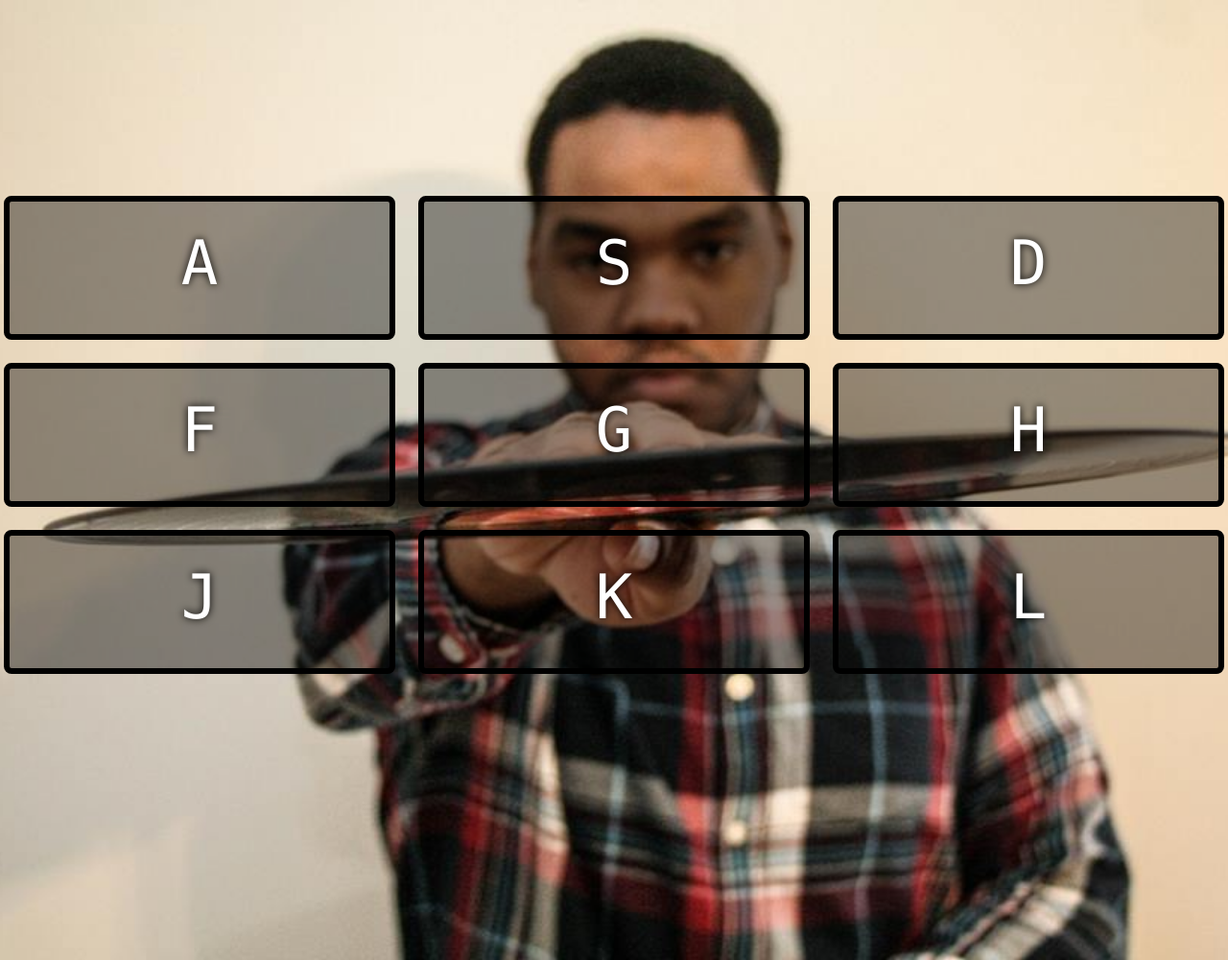
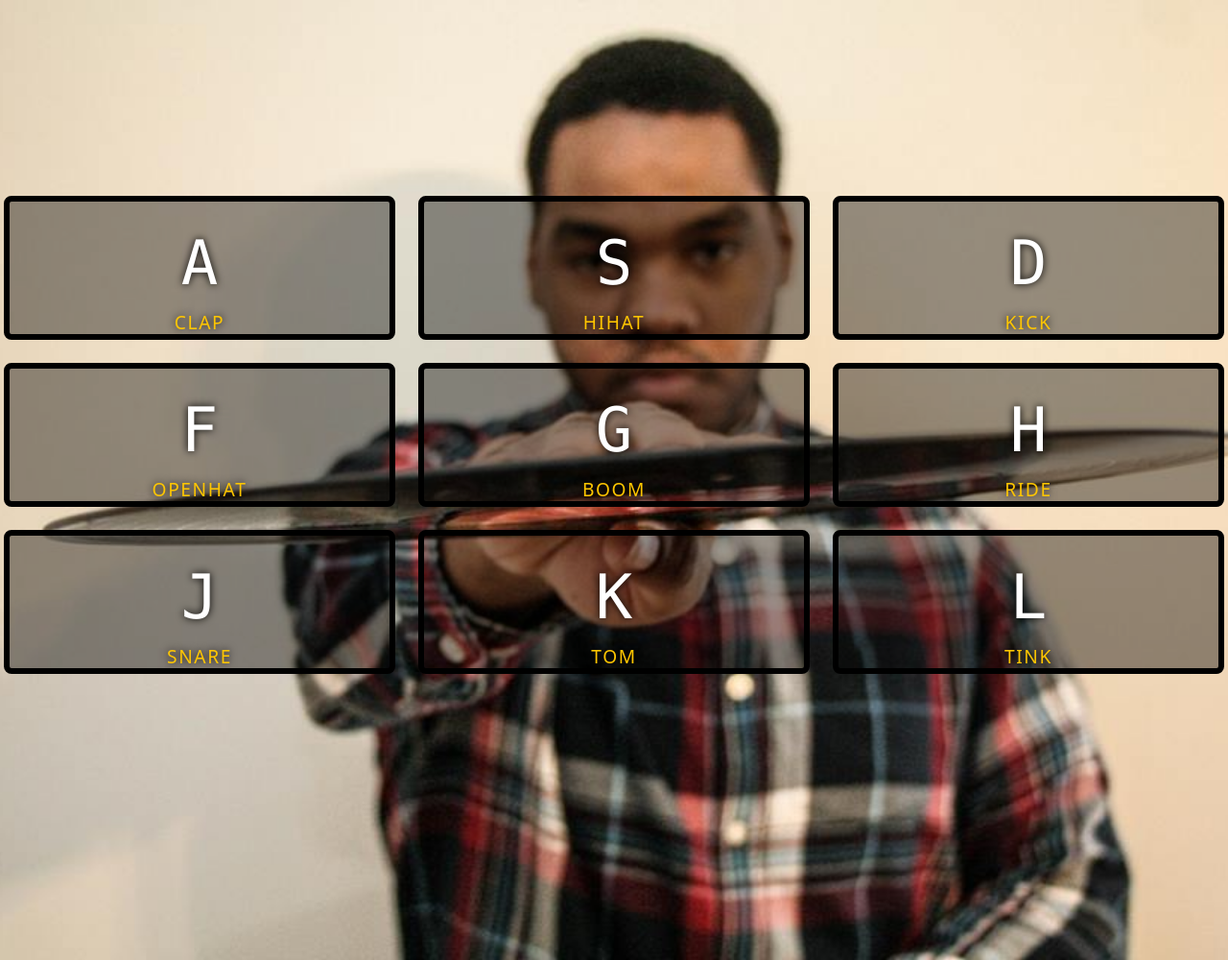
Before and after one commit to dboston528/js-30, a plain HTML site: page index.html in a window 1280 px wide. Shown: the whole page at 96% size. Drawn offline with nearby package versions, Linux system fonts and the light colour scheme.

Commit message:
Key updates

```diff
--- a/index.html
+++ b/index.html
@@ -13,16 +13,34 @@
   </head>
   <body class="main">
     <div class="keys container mx-auto grid grid-cols-3 gap-4">
-      <div data-key="65" class="key"><kbd>A</kbd></div>
-      <div data-key="83" class="key"><kbd>S</kbd></div>
-      <div data-key="68" class="key"><kbd>D</kbd></div>
-      <div data-key="70" class="key"><kbd>F</kbd></div>
-      <div data-key="71" class="key"><kbd>G</kbd></div>
-      <div data-key="72" class="key"><kbd>H</kbd></div>
+      <div data-key="65" class="key">
+        <kbd>A</kbd><span class="sound">clap</span>
+      </div>
+      <div data-key="83" class="key">
+        <kbd>S</kbd><span class="sound">hihat</span>
+      </div>
+      <div data-key="68" class="key">
+        <kbd>D</kbd><span class="sound">kick</span>
+      </div>
+      <div data-key="70" class="key">
+        <kbd>F</kbd><span class="sound">openhat</span>
+      </div>
+      <div data-key="71" class="key">
+        <kbd>G</kbd><span class="sound">boom</span>
+      </div>
+      <div data-key="72" class="key">
+        <kbd>H</kbd><span class="sound">ride</span>
+      </div>
 
-      <div data-key="74" class="key"><kbd>J</kbd></div>
-      <div data-key="75" class="key"><kbd>K</kbd></div>
-      <div data-key="76" class="key"><kbd>L</kbd></div>
+      <div data-key="74" class="key">
+        <kbd>J</kbd><span class="sound">snare</span>
+      </div>
+      <div data-key="75" class="key">
+        <kbd>K</kbd><span class="sound">tom</span>
+      </div>
+      <div data-key="76" class="key">
+        <kbd>L</kbd><span class="sound">tink</span>
+      </div>
     </div>
 
     <audio data-key="65" src="./sounds/clap.wav"></audio>
```
